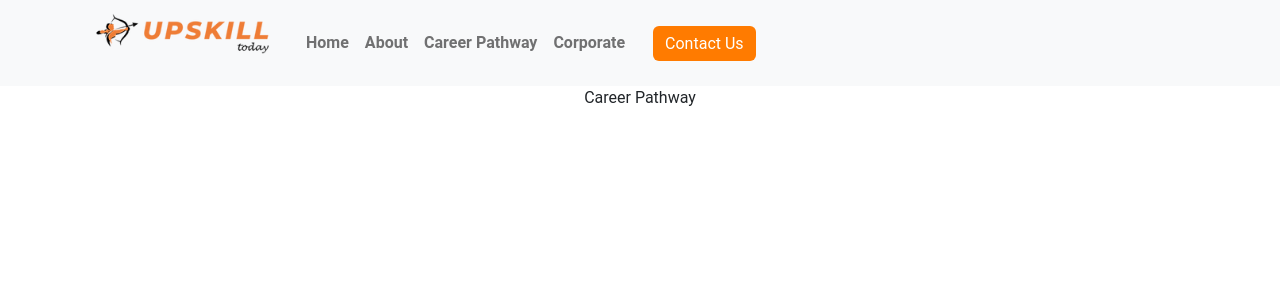
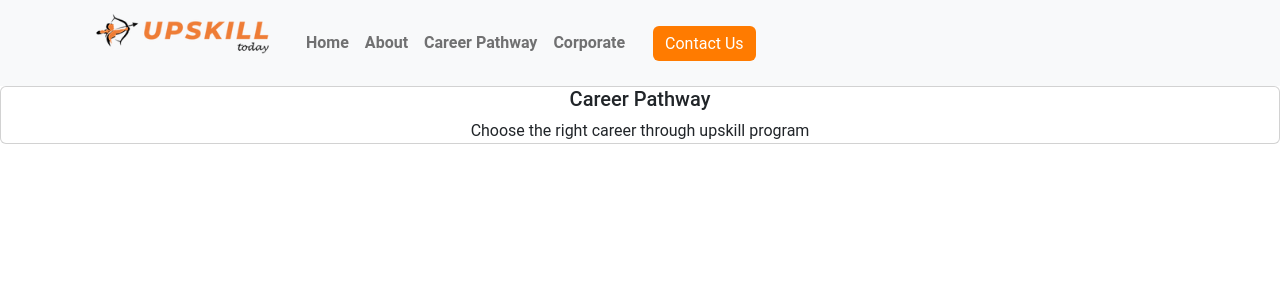
Before and after one commit to Chiang-Yong/Upskill-Today-1, a React (Create React App) app: page /career-pathway in a window 1280 px wide. Shown: the top 300 px of the page. Built offline with nearby package versions, Linux system fonts and the light colour scheme.

Commit message:
Update About and Career Pathway

```diff
--- a/src/pages/About.js
+++ b/src/pages/About.js
@@ -13,7 +13,7 @@ const StyleAbout = {
   },
 
   cardHeader: {
-    marignTop: '50px',
+    marginTop: '50px',
     backgroundColor: '',
     color: 'white',
 
@@ -22,14 +22,14 @@ const StyleAbout = {
   body:{
     color: 'white',
     backgroundColor: '',
+    marginTop:'50px',
   }
 };
 
 const About = () => {
   return (
-
         <Card className='bg-dark text-white' style={StyleAbout.main}>
-          <Card.Img src='holder.js/100pxx270' alt='Card Image' rounded='true'/>
+          <Card.Img src='holder.js/100pxx270' alt='Card Image Placeholder'/>
           <Card.ImgOverlay>
           <Card.Title style={StyleAbout.cardHeader}><h1>About Us</h1></Card.Title>
           <Card.Text style={StyleAbout.body}>
@@ -38,7 +38,6 @@ const About = () => {
           </Card.Text>
           </Card.ImgOverlay>
         </Card>
-
   );
 };
 
--- a/src/pages/CareerPathway.js
+++ b/src/pages/CareerPathway.js
@@ -1,9 +1,15 @@
-import React from 'react'
+import React from "react";
+import { Card } from "react-bootstrap";
 
 const CareerPathway = () => {
   return (
-    <div>Career Pathway</div>
-  )
-}
+    <div>
+      <Card>
+        <Card.Title>Career Pathway</Card.Title>
+        <Card.Text>Choose the right career through upskill program</Card.Text>
+      </Card>
+    </div>
+  );
+};
 
-export default CareerPathway
+export default CareerPathway;
```
